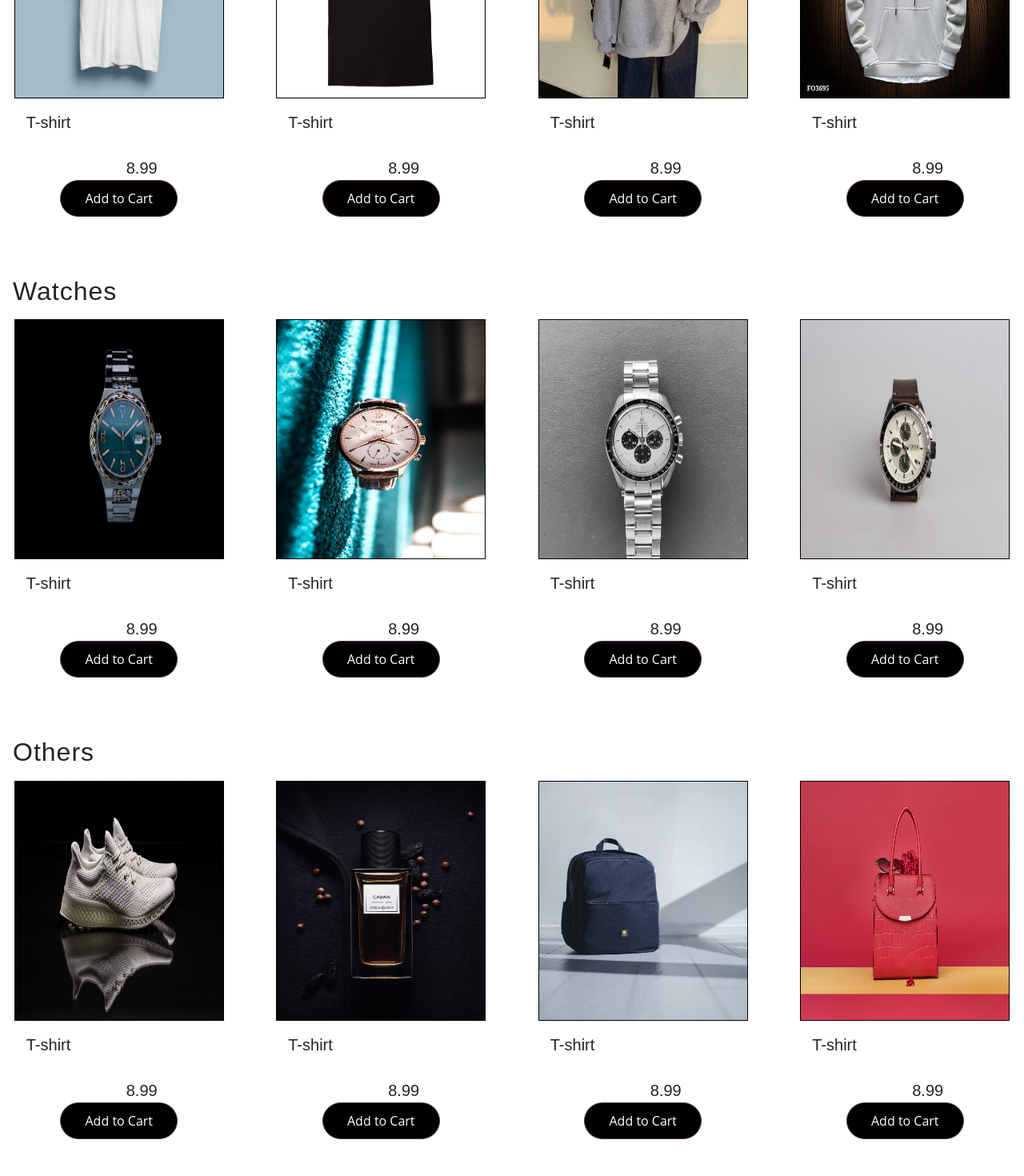
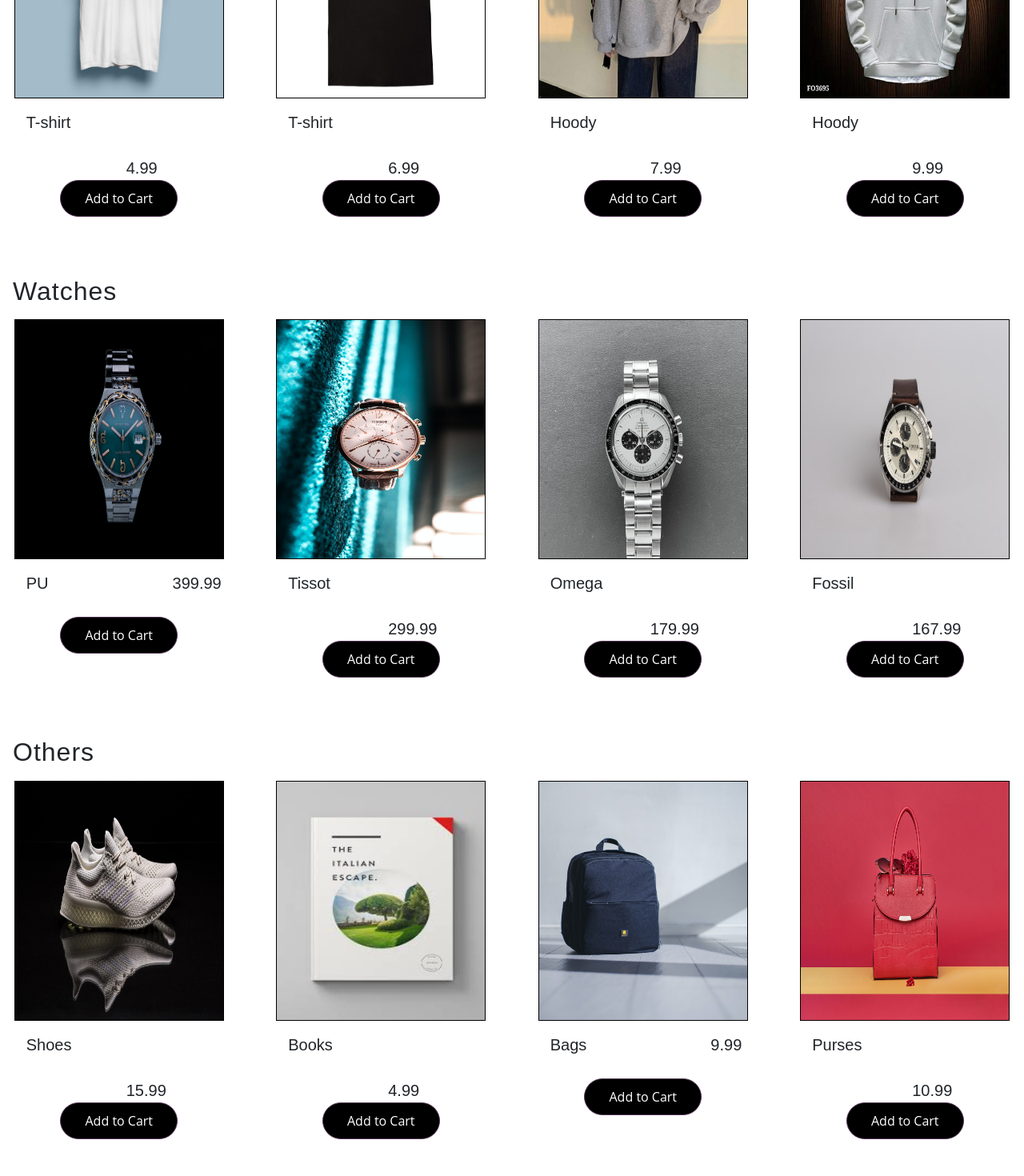
Before and after one commit to Mengrothvitou/e-commerce, a Next.js app: page /home in a window 1280 px wide. Shown: the part 920-2390 px from the top of the page at 80% size. Built offline with nearby package versions, Linux system fonts and the light colour scheme; a web font is replaced by a local one.

Commit message:
new push

```diff
--- a/package.json
+++ b/package.json
@@ -13,6 +13,7 @@
     "@fortawesome/react-fontawesome": "^0.1.14",
     "bootstrap": "^5.0.0-beta2",
     "create-react-app": "^4.0.3",
+    "emailjs-com": "^2.6.4",
     "i": "^0.3.6",
     "mdb-react-ui-kit": "^1.0.0-alpha4",
     "next": "10.0.6",
@@ -21,6 +22,7 @@
     "react-dom": "17.0.1",
     "react-hook-form": "^6.15.5",
     "react-responsive-carousel": "^3.2.13",
+    "react-toast-notifications": "^2.4.3",
     "simple-react-footer": "^1.0.2",
     "styled-components": "^5.2.1",
     "yup": "^0.32.9"
--- a/pages/_app.js
+++ b/pages/_app.js
@@ -14,7 +14,7 @@ function MyApp({ Component, pageProps }) {
     <div>
       <Head>
         <title>Next Store</title>
-        <link rel="icon" href="logo.jpg"/>
+        <link rel="icon" href="/logo.jpg"/>
         <link rel="stylesheet" href="https://stackpath.bootstrapcdn.com/bootstrap/4.3.1/css/bootstrap.min.css" integrity="sha384-ggOyR0iXCbMQv3Xipma34MD+dH/1fQ784/j6cY/iJTQUOhcWr7x9JvoRxT2MZw1T" crossorigin="anonymous"></link>
         <script src="https://code.jquery.com/jquery-3.3.1.slim.min.js" integrity="sha384-q8i/X+965DzO0rT7abK41JStQIAqVgRVzpbzo5smXKp4YfRvH+8abtTE1Pi6jizo" crossorigin="anonymous"></script>
         <script src="https://cdnjs.cloudflare.com/ajax/libs/popper.js/1.14.7/umd/popper.min.js" integrity="sha384-UO2eT0CpHqdSJQ6hJty5KVphtPhzWj9WO1clHTMGa3JDZwrnQq4sF86dIHNDz0W1" crossorigin="anonymous"></script>
--- a/pages/home.js
+++ b/pages/home.js
@@ -3,89 +3,89 @@ import TextImage from "../components/presentations/text_img"
 const cosmetic = [
     {
         img: 'cosmetic2.jpeg',
-        title: 'T-shirt',
-        price: 8.99 ,
+        title: 'Cream',
+        price: 6.99 ,
     },
     {
         img: 'cosmetic3.jpeg',
-        title: 'T-shirt',
-        price: 8.99,
+        title: 'Lipstick',
+        price: 14.99,
     },
     {
         img: 'cosmetic1.jpeg',
-        title: 'T-shirt',
-        price: 8.99,
+        title: 'Eyeliner',
+        price: 12.99,
     },
     {
         img: 'cosmetic4.jpeg',
-        title: 'T-shirt',
-        price: 8.99,
+        title: 'Mask',
+        price: 9.99,
     },
 ]
   const clothe =[
     {
         img: 'clo11.jpg',
         title: 'T-shirt',
-        price: 8.99,
+        price: 4.99,
     },
     {
         img: 'clothe1.jpeg',
         title: 'T-shirt',
-        price: 8.99,
+        price: 6.99,
     },
     {
         img: 'clo2.jpg',
-        title: 'T-shirt',
-        price: 8.99,
+        title: 'Hoody',
+        price: 7.99,
     },
     {
         img: 'clothe3.jpeg',
-        title: 'T-shirt',
-        price: 8.99,
+        title: 'Hoody',
+        price: 9.99,
     },
   ]
   const watch =[
     {
         img: 'watch1.jpeg',
-        title: 'T-shirt',
-        price: 8.99,
+        title: 'PU',
+        price: 399.99,
     },
     {
         img: 'watch2.jpeg',
-        title: 'T-shirt',
-        price: 8.99,
+        title: 'Tissot',
+        price: 299.99,
     },
     {
         img: 'watch3.jpeg',
-        title: 'T-shirt',
-        price: 8.99,
+        title: 'Omega',
+        price: 179.99,
     },
     {
         img: 'watch4.jpeg',
-        title: 'T-shirt',
-        price: 8.99,
+        title: 'Fossil',
+        price: 167.99,
     },
   ]
   const other =[
     {
         img: 'other1.jpeg',
-        title: 'T-shirt',
-        price: 8.99,
+        title: 'Shoes',
+        price: 15.99,
     },
     {
-        img: 'other2.jpeg',
-        title: 'T-shirt',
-        price: 8.99,
+        img: 'book2.jpg',
+        title: 'Books',
+        price: 4.99,
     },
     {
         img: 'other3.jpeg',
-        title: 'T-shirt',
-        price: 8.99,
+        title: 'Bags',
+        price: 9.99,
     },
     {
         img: 'other4.jpeg',
-        title: 'T-shirt',
-        price: 8.99,
+        title: 'Purses',
+        price: 10.99,
     },
   ]
 
--- a/styles/about.module.css
+++ b/styles/about.module.css
@@ -78,7 +78,7 @@
         margin-left: 16px;
     }
     .imgAbout{
-        margin-top: 20px;
+        margin-top: 20px auto;
         margin-left: 150px;
         margin-right: 150px;
         width: 200px;
```
Also changed, not shown: public/logo.png, 1 other file (tests, documents, lock files or other folders).
